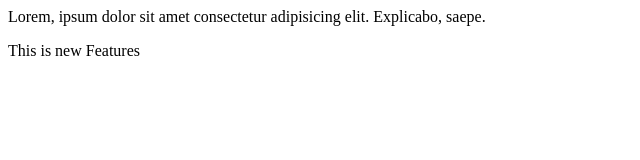
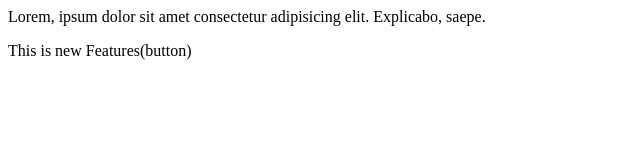
Before and after one commit to deepakg2607/localrepo, a plain HTML site: page index.html in a window 1280 px wide. Shown: the full height of the page, 0-640 px from the left. Drawn offline with Linux system fonts and the light colour scheme.

```diff
--- a/index.html
+++ b/index.html
@@ -1,2 +1,2 @@
 <p>Lorem, ipsum dolor sit amet consectetur adipisicing elit. Explicabo, saepe.</p>
-<p>This is new Features</p>
+<p>This is new Features(button)</p>
```
